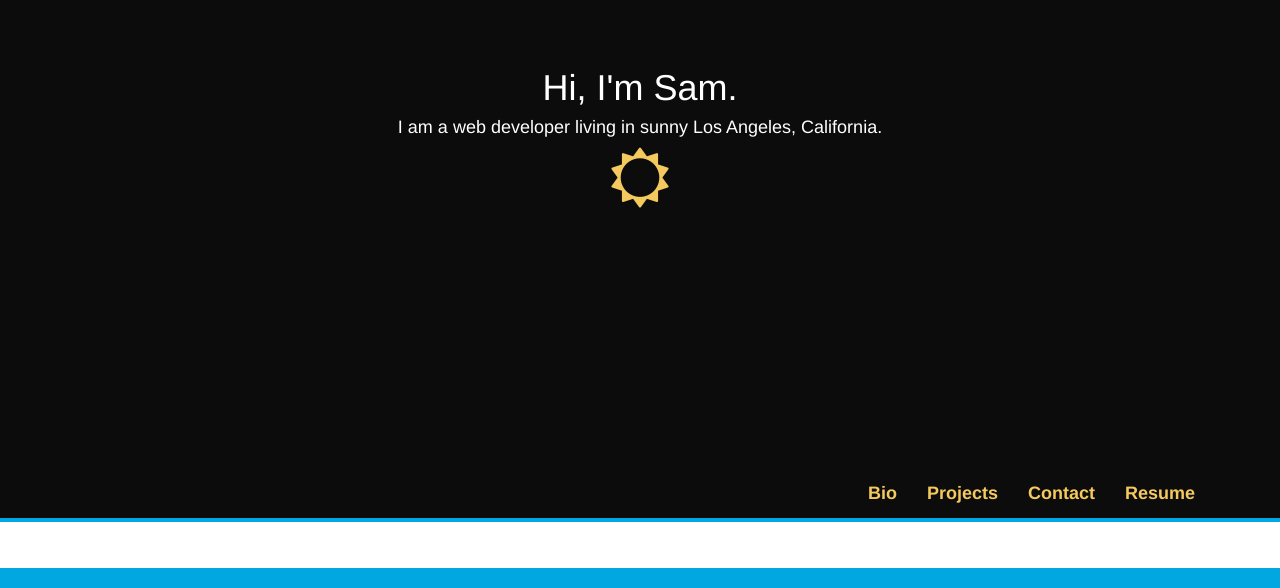
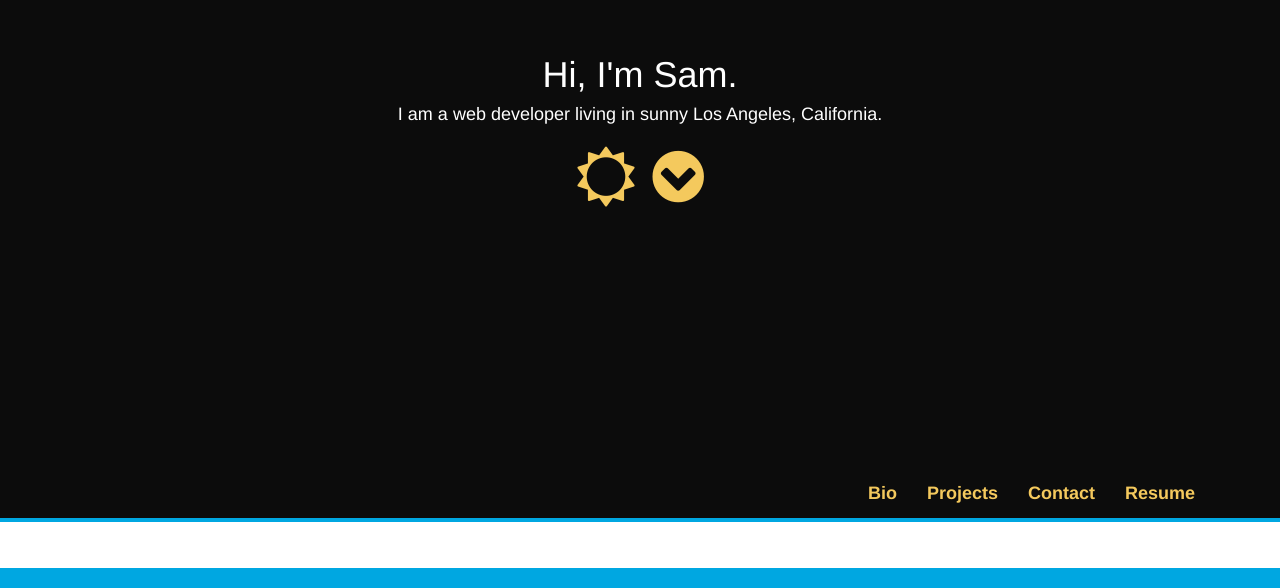
Before and after one commit to samyoshon/portfolio-rm, a plain HTML site: page index.html in a window 1280 px wide. Shown: the part 212-800 px from the top of the page. Drawn offline with nearby package versions, Linux system fonts and the light colour scheme.

Commit message:
chevron arrow

```diff
--- a/index.html
+++ b/index.html
@@ -14,6 +14,7 @@
 				<h1>Hi, I'm Sam.</h1>
 				<h4>I am a web developer living in sunny Los Angeles, California.</h4>
 				<i id="hero-icon"class="fa fa-sun-o"></i>
+				<i class="fa fa-chevron-circle-down"></i>
 				<!-- Change hand to down point on scroll -->
 			</div>
 		</div>
```
